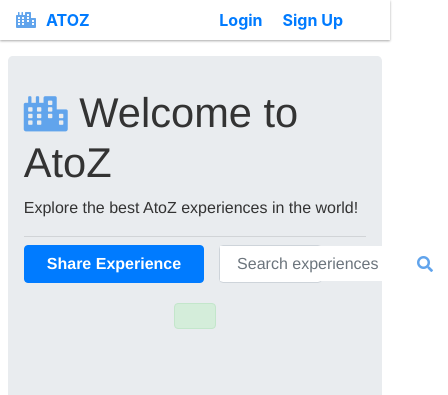
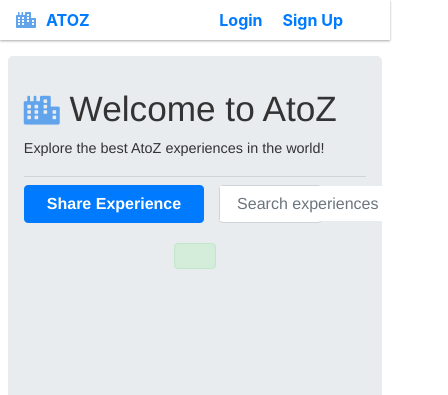
Before and after one commit to ZaurInvictus/AtoZ-react-redux-app, a React (Create React App) app: page /dashboard in a window 390 px wide. Shown: the top 395 px of the page, 448 px wide, since content can reach past the window. Built offline with nearby package versions, Linux system fonts and the light colour scheme; no server answers; sample sign-in values are in the browser's storage; a web font is replaced by a local one.

Commit message:
mobile breakpoints adjusted

```diff
--- a/src/components/Dashboard/Dashboard.css
+++ b/src/components/Dashboard/Dashboard.css
@@ -170,22 +170,22 @@
 /* MOBILE VIEW 550 PX*/
  @media (max-width: 550px) {
   #header {
-    font-size: 2.6rem;
+    font-size: 2.2rem;
   }
 
   .home-logo {
-    font-size: 2.2rem;
+    font-size: 1.8rem;
+  }
+
+  #header-p {
+    font-size: 0.9rem;
   }
 
   .welcome-message {
-    font-size: 0.9rem;
+    font-size: 0.7rem;
   }
 
+  .search i {
+    display: none;
+  }
  }
-
-
-
-
-  /* .welcome-message {
-    display: none;
-  } */
```
